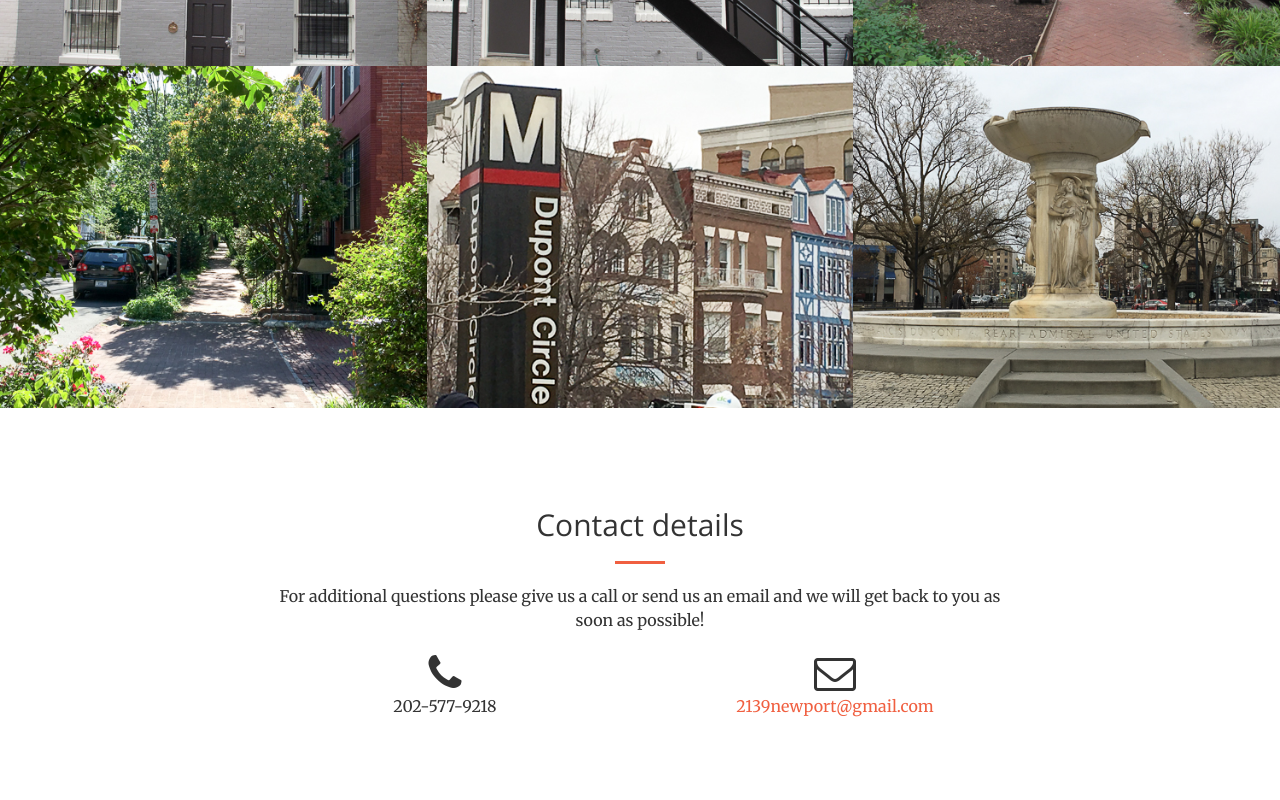
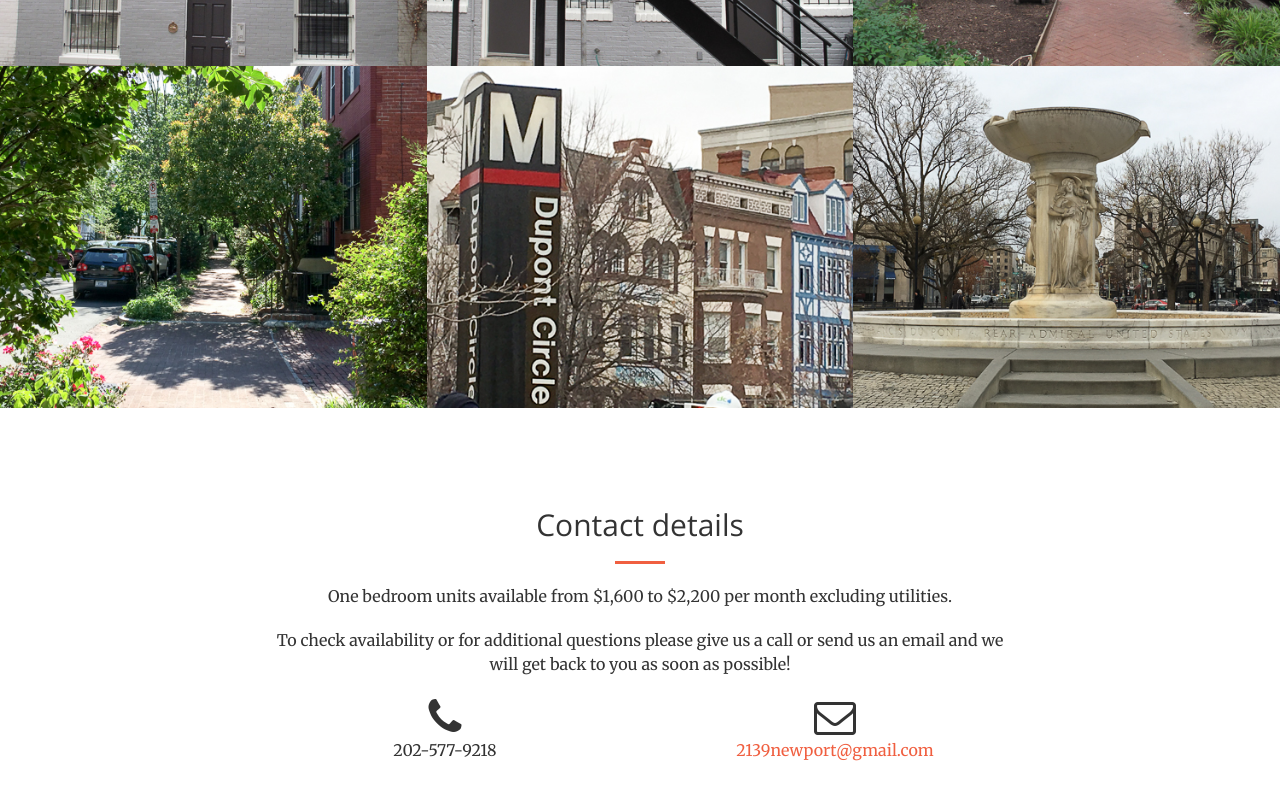
Before and after one commit to Bunty99/newportplace, a website: page index.html in a window 1280 px wide. Shown: the part 1145-1945 px from the top of the page. Drawn offline with nearby package versions, Linux system fonts and the light colour scheme.

Commit message:
Add some text to send to bank dude

```diff
--- a/index.html
+++ b/index.html
@@ -197,7 +197,8 @@
                 <div class="col-lg-8 col-lg-offset-2 text-center">
                     <h2 class="section-heading">Contact details</h2>
                     <hr class="primary">
-                    <p>For additional questions please give us a call or send us an email and we will get back to you as soon as possible!</p>
+                    <p>One bedroom units available from $1,600 to $2,200 per month excluding utilities.</p>
+                    <p>To check availability or for additional questions please give us a call or send us an email and we will get back to you as soon as possible!</p>
                 </div>
                 <div class="col-lg-4 col-lg-offset-2 text-center">
                     <i class="fa fa-phone fa-3x sr-contact"></i>
```
